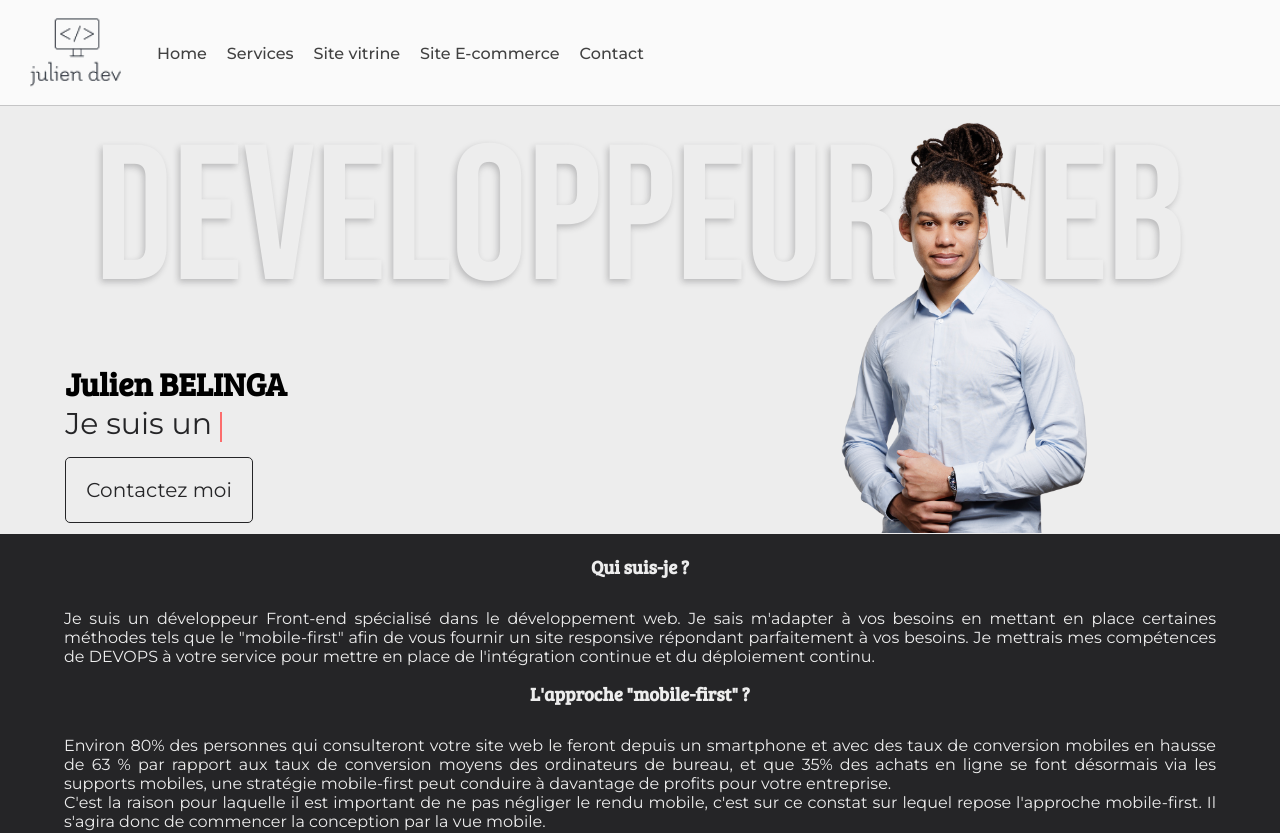
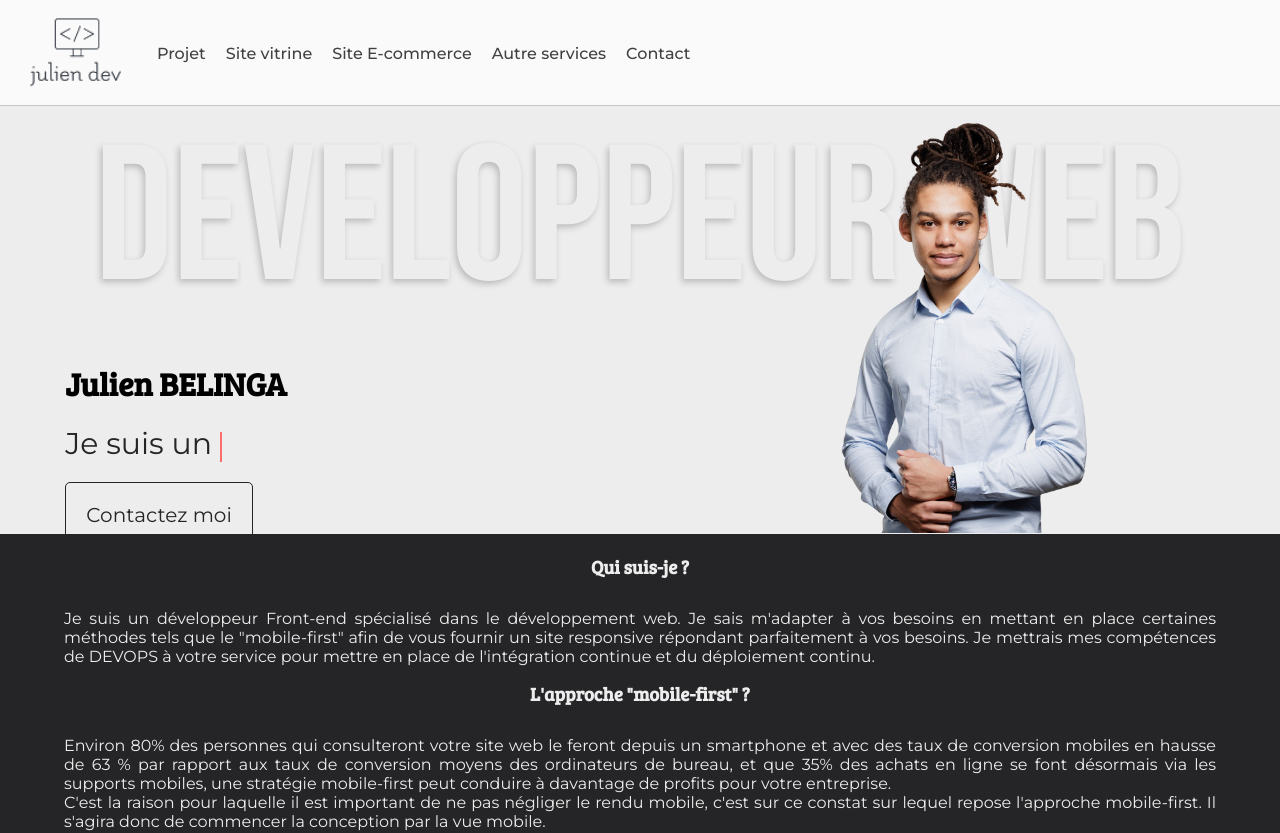
Before and after one commit to julienBelinga/MyPortfolio, a Next.js app in the folder portfolio/: page / in a window 1280 px wide. Shown: the top 833 px of the page. Built offline with nearby package versions, Linux system fonts and the light colour scheme.

Commit message:
modify presentation part

```diff
--- a/portfolio/components/navbar.js
+++ b/portfolio/components/navbar.js
@@ -17,10 +17,10 @@ function Navbar(){
                     <span></span>
                 </button>
                 <div className="navlinks-container">
-                <a href="/" aria-current="page">Home</a>
-                <a href="#">Services</a>
+                <a href="#">Projet</a>
                 <a href="#">Site vitrine</a>
                 <a href="#">Site E-commerce</a>
+                <a href="#">Autre services</a>
                 <a href="/contact">Contact</a>
                 </div>
             </div>
--- a/portfolio/pages/index.js
+++ b/portfolio/pages/index.js
@@ -2,6 +2,7 @@ import Presentation from 'components/presentation'
 import Skills from 'components/skills'
 import ProjectR from 'components/project_right'
 import ProjectL from 'components/project_left'
+import Footer from 'components/footer'
 
 export default function Home() {
 
--- a/portfolio/styles/presentation.scss
+++ b/portfolio/styles/presentation.scss
@@ -49,6 +49,10 @@
 #presentation-info{
     position: relative;
     top: 20vw;
+
+    h1{
+        margin-bottom: 20px;
+    }
 }
 
 #contact-button{
@@ -62,6 +66,7 @@
     font-family: Montserrat;
     text-align: left;
     margin: auto;
+    margin-bottom: 5px;
 
     .static-txt{
         color: #252527;
```
